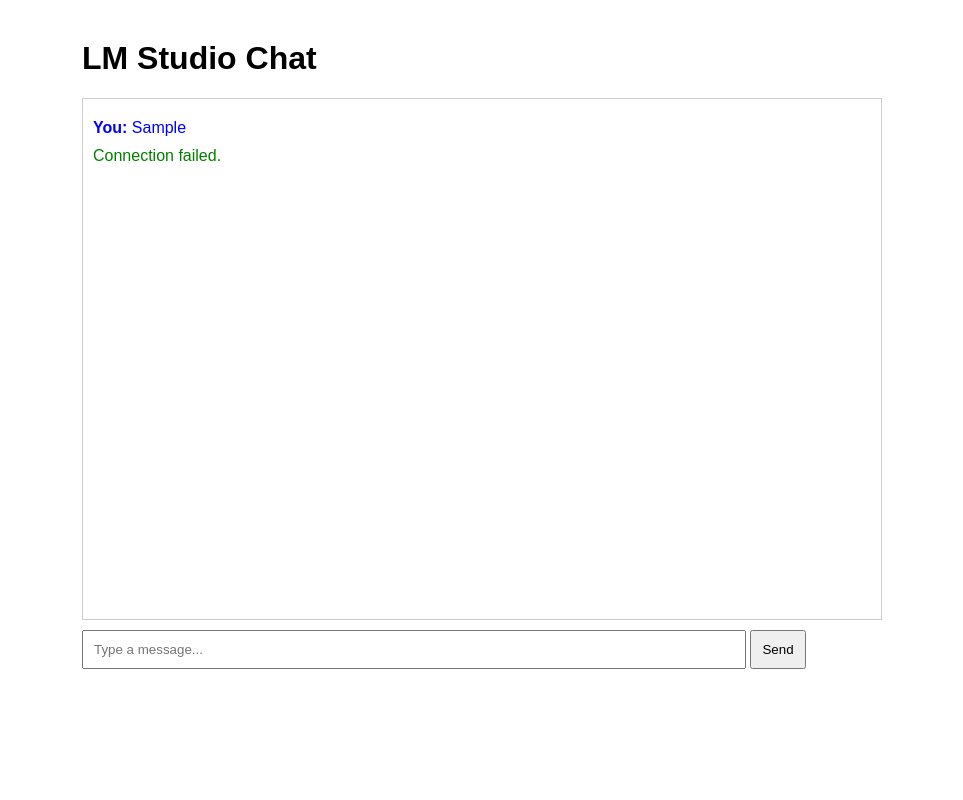
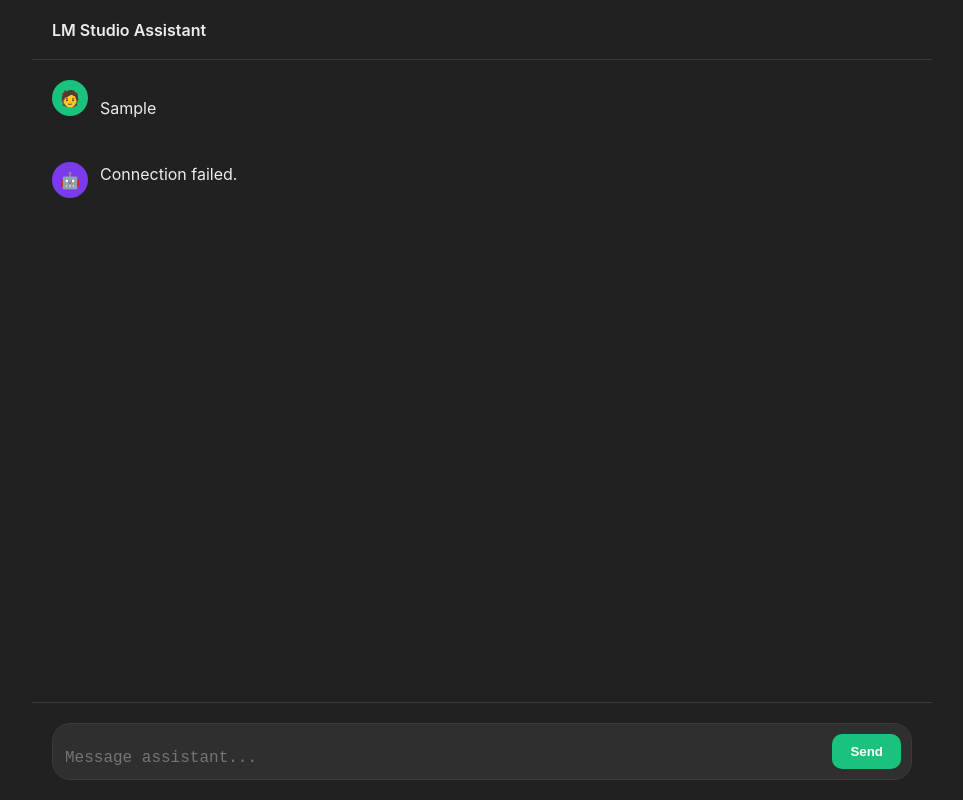
Before and after one commit to LunarisDeveloper/abliterated, a plain HTML site: page index.html in a window 1280 px wide. Both pictures are taken after typing "Sample" into the empty fields and a click on the button "Send". Shown: the whole page, without its empty margins (158-1121 px from the left). Drawn offline with nearby package versions, Linux system fonts and the light colour scheme; no server answers.

Commit message:
Update index.html

```diff
--- a/index.html
+++ b/index.html
@@ -1,87 +1,269 @@
 <!DOCTYPE html>
 <html>
 <head>
-    <title>LM Studio Chatbot</title>
+<meta charset="UTF-8">
+<meta name="viewport" content="width=device-width, initial-scale=1.0">
+
+<title>LM Studio Chat</title>
+
+<script src="https://cdn.jsdelivr.net/npm/marked/marked.min.js"></script>
+
 <style>
-        body {
-            font-family: Arial, sans-serif;
-            max-width: 800px;
-            margin: 40px auto;
+:root{
+    --bg:#212121;
+    --panel:#2f2f2f;
+    --user:#303030;
+    --assistant:#444654;
+    --text:#ececec;
+    --border:#3a3a3a;
 }
 
-        #chat {
-            height: 500px;
-            border: 1px solid #ccc;
-            padding: 10px;
-            overflow-y: auto;
-            margin-bottom: 10px;
+*{
+    box-sizing:border-box;
 }
 
-        .user {
-            color: blue;
-            margin: 10px 0;
+body{
+    margin:0;
+    background:var(--bg);
+    color:var(--text);
+    font-family:Inter,system-ui,sans-serif;
+    height:100vh;
+    display:flex;
+    justify-content:center;
 }
 
-        .bot {
-            color: green;
-            margin: 10px 0;
+.app{
+    width:100%;
+    max-width:900px;
+    display:flex;
+    flex-direction:column;
+    height:100vh;
 }
 
-        input {
-            width: 80%;
-            padding: 10px;
+.header{
+    height:60px;
+    display:flex;
+    align-items:center;
+    padding:0 20px;
+    border-bottom:1px solid var(--border);
+    font-weight:600;
 }
 
-        button {
-            padding: 10px;
+.chat{
+    flex:1;
+    overflow-y:auto;
+    padding:20px;
+}
+
+.message{
+    display:flex;
+    gap:12px;
+    margin-bottom:24px;
+}
+
+.avatar{
+    width:36px;
+    height:36px;
+    border-radius:50%;
+    flex-shrink:0;
+    display:flex;
+    align-items:center;
+    justify-content:center;
+    font-size:16px;
+}
+
+.user-avatar{
+    background:#19c37d;
+}
+
+.bot-avatar{
+    background:#7c3aed;
+}
+
+.content{
+    line-height:1.6;
+    width:100%;
+}
+
+.content pre{
+    background:#111;
+    padding:12px;
+    border-radius:10px;
+    overflow-x:auto;
+}
+
+.content code{
+    background:#111;
+    padding:2px 6px;
+    border-radius:5px;
+}
+
+.input-area{
+    padding:20px;
+    border-top:1px solid var(--border);
+}
+
+.input-box{
+    background:var(--panel);
+    border:1px solid var(--border);
+    border-radius:18px;
+    display:flex;
+    align-items:flex-end;
+    padding:10px;
+}
+
+textarea{
+    flex:1;
+    background:none;
+    border:none;
+    resize:none;
+    color:white;
+    font-size:16px;
+    outline:none;
+    max-height:200px;
+}
+
+button{
+    background:#19c37d;
+    border:none;
+    color:white;
+    padding:10px 18px;
+    border-radius:10px;
+    cursor:pointer;
+    font-weight:600;
+}
+
+button:hover{
+    opacity:.9;
+}
+
+.typing{
+    opacity:.6;
+    animation:pulse 1.2s infinite;
+}
+
+@keyframes pulse{
+    0%{opacity:.4}
+    50%{opacity:1}
+    100%{opacity:.4}
 }
 </style>
 </head>
+
 <body>
 
-<h1>LM Studio Chat</h1>
+<div class="app">
 
-<div id="chat"></div>
+    <div class="header">
+        LM Studio Assistant
+    </div>
 
-<input id="message" placeholder="Type a message...">
-<button onclick="sendMessage()">Send</button>
+    <div id="chat" class="chat"></div>
+
+    <div class="input-area">
+        <div class="input-box">
+            <textarea
+                id="message"
+                rows="1"
+                placeholder="Message assistant..."
+            ></textarea>
+
+            <button onclick="sendMessage()">
+                Send
+            </button>
+        </div>
+    </div>
+
+</div>
 
 <script>
+
+const chat = document.getElementById("chat");
+const textarea = document.getElementById("message");
+
 const messages = [
 {
-        role: "system",
-        content: "You are a helpful assistant."
+    role:"system",
+    content:"You are a helpful assistant."
 }
 ];
 
-async function sendMessage() {
-    const input = document.getElementById("message");
-    const chat = document.getElementById("chat");
+textarea.addEventListener("input", () => {
+    textarea.style.height = "auto";
+    textarea.style.height = textarea.scrollHeight + "px";
+});
 
-    const text = input.value.trim();
-    if (!text) return;
+textarea.addEventListener("keydown",(e)=>{
+    if(e.key==="Enter" && !e.shiftKey){
+        e.preventDefault();
+        sendMessage();
+    }
+});
 
-    chat.innerHTML += `<div class="user"><b>You:</b> ${text}</div>`;
+function addMessage(role,text){
+
+    const div = document.createElement("div");
+    div.className = "message";
+
+    const avatar =
+        role==="user"
+        ? "🧑"
+        : "🤖";
+
+    div.innerHTML = `
+        <div class="avatar ${
+            role==="user"
+            ? "user-avatar"
+            : "bot-avatar"
+        }">
+            ${avatar}
+        </div>
+
+        <div class="content">
+            ${marked.parse(text)}
+        </div>
+    `;
+
+    chat.appendChild(div);
+    chat.scrollTop = chat.scrollHeight;
+
+    return div;
+}
+
+async function sendMessage(){
+
+    const text = textarea.value.trim();
+
+    if(!text) return;
+
+    addMessage("user",text);
 
     messages.push({
-        role: "user",
-        content: text
+        role:"user",
+        content:text
     });
 
-    input.value = "";
+    textarea.value="";
+    textarea.style.height="auto";
 
-    try {
+    const typing = addMessage(
+        "assistant",
+        "<span class='typing'>Thinking...</span>"
+    );
+
+    try{
+
         const response = await fetch(
             "http://192.168.50.204:1234/v1/chat/completions",
             {
-                method: "POST",
-                headers: {
-                    "Content-Type": "application/json"
+                method:"POST",
+                headers:{
+                    "Content-Type":"application/json"
                 },
-                body: JSON.stringify({
-                    model: "huihui-moe-5b-a1.7b-abliterated",
-                    messages: messages,
-                    temperature: 0.7
+                body:JSON.stringify({
+                    model:"mlabonne-daredevil-8b-abliterated",
+                    messages,
+                    temperature:0.7
                 })
             }
         );
@@ -92,18 +274,21 @@
             data.choices[0].message.content;
 
         messages.push({
-            role: "assistant",
-            content: reply
+            role:"assistant",
+            content:reply
         });
 
-        chat.innerHTML +=
-            `<div class="bot"><b>Bot:</b> ${reply}</div>`;
+        typing.querySelector(".content").innerHTML =
+            marked.parse(reply);
 
         chat.scrollTop = chat.scrollHeight;
 
-    } catch (err) {
-        chat.innerHTML +=
-            `<div class="bot">Connection failed.</div>`;
+    }
+    catch(err){
+
+        typing.querySelector(".content").innerHTML =
+            "Connection failed.";
+
         console.error(err);
     }
 }
```
Lines whose indentation alone changed are shown as unchanged.
